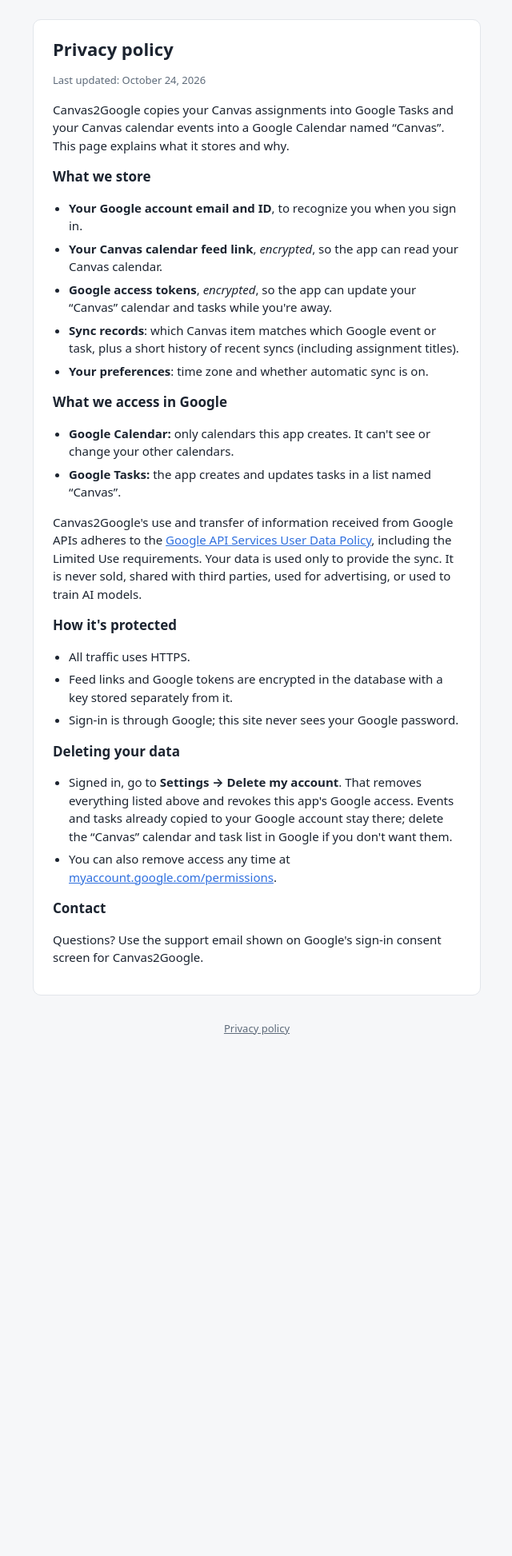
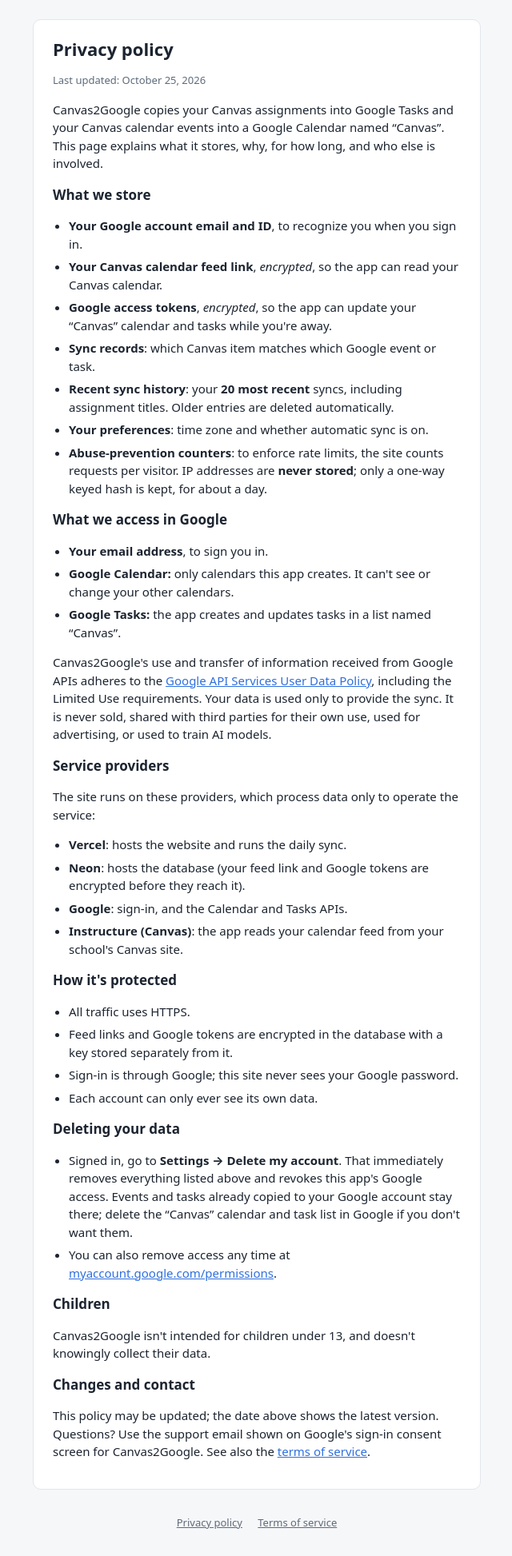
Before and after one commit to channel-noah/canvas2google, a Flask app: page /privacy in a window 1280 px wide. Shown: the part 52-1998 px from the top of the page at 80% size, without its empty margins (319-959 px from the left). Before the commit the page ends 1346 px from the top, so only its background shows below. Run offline with Flask 3, Linux system fonts and the light colour scheme; parts of the project's set-up code (start-up, migrations or seed data) failed here and were passed over; some libraries are stand-ins or nearby versions.

Commit message:
Milestone 12d: landing page, terms of service, privacy update
- The sign-in page is now a landing page: what the app does, how it works,
  every Google permission and why, security highlights, a demo-data
  screenshot (served same-site for the CSP), and open-source links.
- /terms: plain-language terms (as-is, check Canvas for due dates,
  acceptable use, deletion, not affiliated).
- Privacy policy for multiple users: 20-run history retention, hashed IPs
  kept about a day, service providers, under-13 notice.
- Privacy and terms links in every page footer; 10 new tests (191 total).

Co-Authored-By: Claude Opus 5.5 <noreply@anthropic.com>

```diff
--- a/webapp/public.py
+++ b/webapp/public.py
@@ -17,6 +17,11 @@ def privacy():
     return render_template("privacy.html")
 
 
+@bp.get("/terms")
+def terms():
+    return render_template("terms.html")
+
+
 @bp.get(f"/{GOOGLE_VERIFICATION_FILE}")
 def google_site_verification():
     return Response(f"google-site-verification: {GOOGLE_VERIFICATION_FILE}", mimetype="text/html")
--- a/webapp/static/style.css
+++ b/webapp/static/style.css
@@ -100,7 +100,17 @@ td { border-bottom: 1px solid var(--border); padding: 7px 8px; vertical-align: t
 .changes .add { color: var(--ok); }
 .changes .chg { color: var(--accent); }
 
+.hero { text-align: center; padding: 32px 16px 24px; }
+.hero h1 { font-size: 30px; line-height: 1.25; max-width: 720px; margin: 0 auto 12px; }
+.lead { font-size: 17px; color: var(--muted); max-width: 640px; margin: 0 auto 20px; }
+.button.big { padding: 12px 24px; font-size: 16px; }
+.steps { padding-left: 22px; }
+.steps li { margin-bottom: 8px; }
+.checks { padding-left: 20px; }
+.checks li { margin-bottom: 6px; }
+.shot { display: block; width: 100%; height: auto; border: 1px solid var(--border); border-radius: var(--radius); margin-top: 12px; }
 .foot { text-align: center; padding: 8px 16px 32px; font-size: 13px; }
+.foot a + a { margin-left: 16px; }
 .foot a { color: var(--muted); }
 .danger { border-color: var(--bad); }
 .button.dangerous { background: var(--bad); border-color: var(--bad); color: #fff; }
--- a/webapp/templates/base.html
+++ b/webapp/templates/base.html
@@ -29,6 +29,9 @@
     {% endwith %}
     {% block content %}{% endblock %}
   </main>
-  <footer class="foot"><a href="{{ url_for('public.privacy') }}">Privacy policy</a></footer>
+  <footer class="foot">
+    <a href="{{ url_for('public.privacy') }}">Privacy policy</a>
+    <a href="{{ url_for('public.terms') }}">Terms of service</a>
+  </footer>
 </body>
 </html>
--- a/webapp/templates/privacy.html
+++ b/webapp/templates/privacy.html
@@ -3,47 +3,65 @@
 {% block content %}
 <section class="card narrow prose">
   <h1>Privacy policy</h1>
-  <p class="fine">Last updated: October 24, 2026</p>
+  <p class="fine">Last updated: October 25, 2026</p>
 
-  <p>Canvas2Google copies your Canvas assignments into Google Tasks and your Canvas calendar events
-    into a Google Calendar named “Canvas”. This page explains what it stores and why.</p>
+  <p>Canvas2Google copies your Canvas assignments into Google Tasks and your Canvas calendar events into a Google
+    Calendar named “Canvas”. This page explains what it stores, why, for how long, and who else is involved.</p>
 
   <h2>What we store</h2>
   <ul>
     <li><strong>Your Google account email and ID</strong>, to recognize you when you sign in.</li>
     <li><strong>Your Canvas calendar feed link</strong>, <em>encrypted</em>, so the app can read your Canvas calendar.</li>
     <li><strong>Google access tokens</strong>, <em>encrypted</em>, so the app can update your “Canvas” calendar and tasks while you're away.</li>
-    <li><strong>Sync records</strong>: which Canvas item matches which Google event or task, plus a short history of recent syncs (including assignment titles).</li>
+    <li><strong>Sync records</strong>: which Canvas item matches which Google event or task.</li>
+    <li><strong>Recent sync history</strong>: your <strong>20 most recent</strong> syncs, including assignment titles. Older entries are deleted automatically.</li>
     <li><strong>Your preferences</strong>: time zone and whether automatic sync is on.</li>
+    <li><strong>Abuse-prevention counters</strong>: to enforce rate limits, the site counts requests per visitor. IP addresses are
+      <strong>never stored</strong>; only a one-way keyed hash is kept, for about a day.</li>
   </ul>
 
   <h2>What we access in Google</h2>
   <ul>
+    <li><strong>Your email address</strong>, to sign you in.</li>
     <li><strong>Google Calendar:</strong> only calendars this app creates. It can't see or change your other calendars.</li>
     <li><strong>Google Tasks:</strong> the app creates and updates tasks in a list named “Canvas”.</li>
   </ul>
   <p>Canvas2Google's use and transfer of information received from Google APIs adheres to the
     <a href="https://developers.google.com/terms/api-services-user-data-policy">Google API Services User Data Policy</a>,
     including the Limited Use requirements. Your data is used only to provide the sync. It is never sold,
-    shared with third parties, used for advertising, or used to train AI models.</p>
+    shared with third parties for their own use, used for advertising, or used to train AI models.</p>
+
+  <h2>Service providers</h2>
+  <p>The site runs on these providers, which process data only to operate the service:</p>
+  <ul>
+    <li><strong>Vercel</strong>: hosts the website and runs the daily sync.</li>
+    <li><strong>Neon</strong>: hosts the database (your feed link and Google tokens are encrypted before they reach it).</li>
+    <li><strong>Google</strong>: sign-in, and the Calendar and Tasks APIs.</li>
+    <li><strong>Instructure (Canvas)</strong>: the app reads your calendar feed from your school's Canvas site.</li>
+  </ul>
 
   <h2>How it's protected</h2>
   <ul>
     <li>All traffic uses HTTPS.</li>
     <li>Feed links and Google tokens are encrypted in the database with a key stored separately from it.</li>
     <li>Sign-in is through Google; this site never sees your Google password.</li>
+    <li>Each account can only ever see its own data.</li>
   </ul>
 
   <h2>Deleting your data</h2>
   <ul>
-    <li>Signed in, go to <strong>Settings → Delete my account</strong>. That removes everything listed above and
+    <li>Signed in, go to <strong>Settings → Delete my account</strong>. That immediately removes everything listed above and
       revokes this app's Google access. Events and tasks already copied to your Google account stay there;
       delete the “Canvas” calendar and task list in Google if you don't want them.</li>
     <li>You can also remove access any time at
       <a href="https://myaccount.google.com/permissions">myaccount.google.com/permissions</a>.</li>
   </ul>
 
-  <h2>Contact</h2>
-  <p>Questions? Use the support email shown on Google's sign-in consent screen for Canvas2Google.</p>
+  <h2>Children</h2>
+  <p>Canvas2Google isn't intended for children under 13, and doesn't knowingly collect their data.</p>
+
+  <h2>Changes and contact</h2>
+  <p>This policy may be updated; the date above shows the latest version. Questions? Use the support email shown on
+    Google's sign-in consent screen for Canvas2Google. See also the <a href="{{ url_for('public.terms') }}">terms of service</a>.</p>
 </section>
 {% endblock %}
```
Also changed, not shown: THREAT_MODEL.md (+1 -1 lines), tests/test_public_pages.py (added, +59 -0 lines), webapp/templates/login.html (+48 -6 lines), webapp/templates/terms.html (added, +46 -0 lines), README.md, webapp/static/dashboard-demo.jpg (added).
